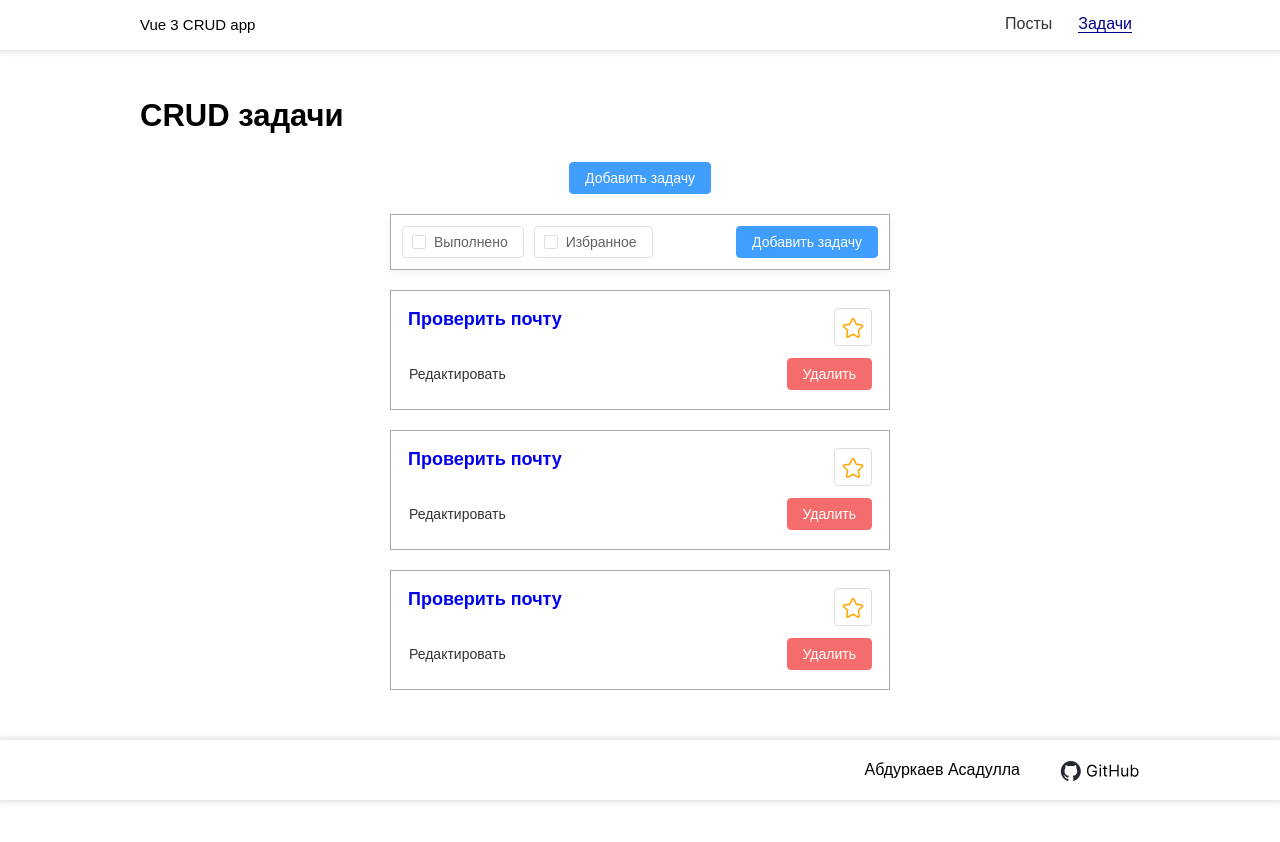
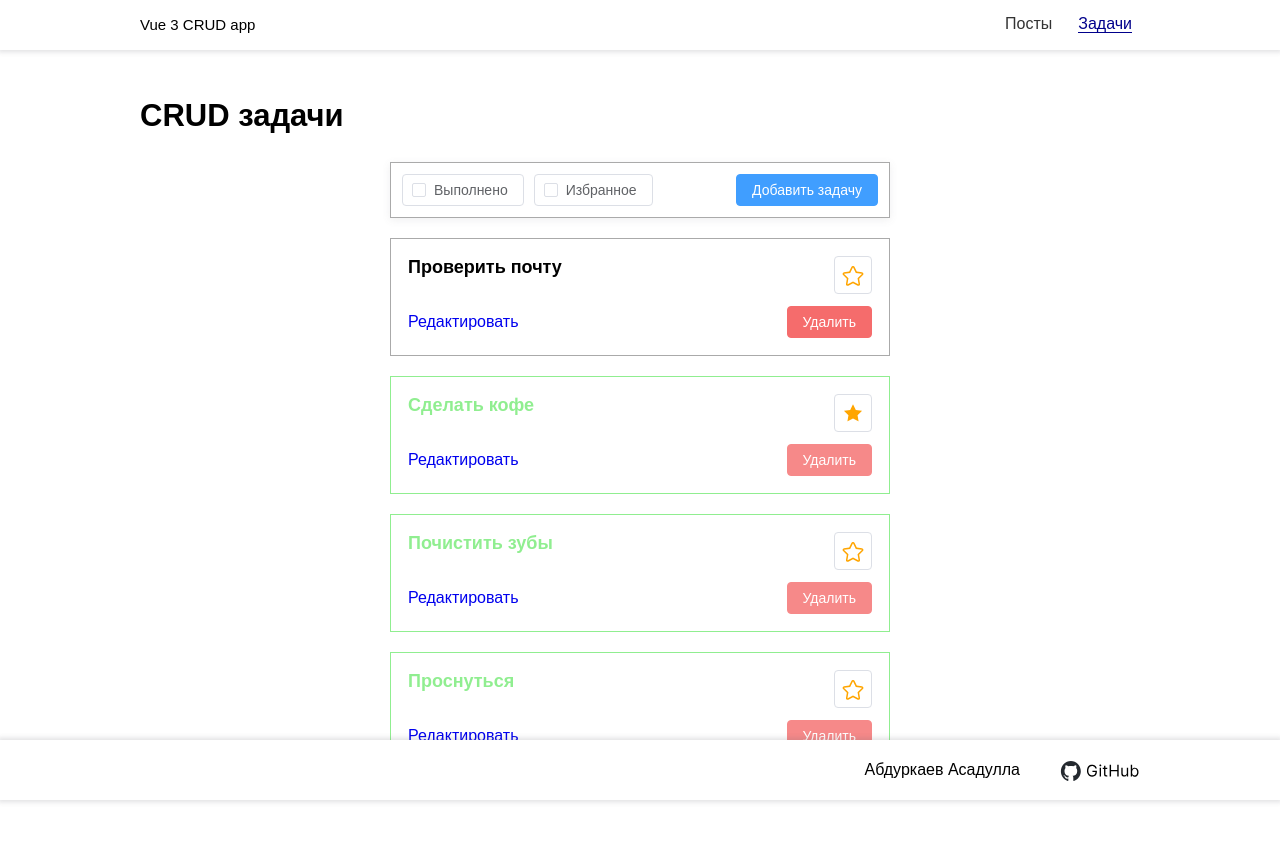
Before and after one commit to AlexandrPROTOS/vue-3-crud, a Vue app: page /tasks in a window 1280 px wide. Shown: the top 842 px of the page. Before the commit the page ends 800 px from the top, so only its background shows below. Built offline with nearby package versions, Linux system fonts and the light colour scheme.

Commit message:
ended posts and post details. function optimisation

```diff
--- /dev/null
+++ b/src/api/post.js
@@ -0,0 +1,15 @@
+const POST_BASE_URL = 'https://jsonplaceholder.typicode.com/posts';
+
+export const POSTS_PER_PAGE = 4;
+
+export const fetchPosts = async (startPost, endPost) => {
+  const response = await fetch(`${POST_BASE_URL}?_start=${startPost}&_end=${endPost}`);
+  const result = response.json();
+  return result;
+};
+
+export const fetchPost = async (postId) => {
+  const response = await fetch(`${POST_BASE_URL}/${postId}`);
+  const result = response.json();
+  return result;
+};
--- a/src/components/PageFooter.vue
+++ b/src/components/PageFooter.vue
@@ -20,21 +20,20 @@
   width: 100vw;
   background-color: white;
   box-shadow: 0 0 5px 2px rgb(100 100 111 / 0.2);
-}
 
-.footer__main-container{
+  &__main-container{
     height: 60px;
     padding-top: 20.5px;
     padding-bottom: 20.5px;
   }
 
-.footer__content{
+  &__content{
     display: flex;
     justify-content: end;
     gap:40px ;
   }
 
-.footer__personal-name{
+  &__personal-name{
     margin: 0;
     padding: 0;
     font-size: 16px;
@@ -44,12 +43,11 @@
     color: rgb(0 0 0 / 1);
   }
 
-.footer__link{
+  &__link{
     width: 80px;
     height: 20px;
     font-size: 0;
     background-image: url("../assets/icons/github-mark.svg");
   }
-
-
+}
 </style>
--- a/src/components/PageHeader.vue
+++ b/src/components/PageHeader.vue
@@ -25,9 +25,8 @@ import { RouterLink } from 'vue-router';
   width: 100vw;
   background-color: white;
   box-shadow: 0 0 5px 2px rgb(100 100 111 / 0.2);
-}
 
-.header__main-container{
+  &__main-container{
     display: flex;
     align-items: center ;
     justify-content: space-between;
@@ -36,7 +35,7 @@ import { RouterLink } from 'vue-router';
     padding-bottom: 12px;
   }
 
-.header__main-name{
+  &__main-name{
     margin: 0;
     padding: 0;
     font-size: 15px;
@@ -46,7 +45,7 @@ import { RouterLink } from 'vue-router';
     color: rgb(0 0 0 / 1);
   }
 
-.header__links-list{
+  &__links-list{
     display: flex;
     list-style: none;
     margin: 0;
@@ -54,24 +53,23 @@ import { RouterLink } from 'vue-router';
     gap:10px ;
   }
 
-.header__link{
+  &__link{
     padding:3px 8px 4px;
   }
 
-.header__link-a{
+  &__link-a{
     text-decoration: none;
     color: rgb(51 51 51 / 1)
+  }
+
+  &__link-a:hover{
+    border-bottom: 1px solid rgb(0 0 0);
+    transition: 0.15s ease;
+  }
 }
 
 .router-link-active{
   color: rgb(0 0 139 / 1);
   border-bottom: 1px solid rgb(0 0 139 / 1);
 }
-
-.header__link-a:hover{
-  border-bottom: 1px solid rgb(0 0 0);
-  transition: 0.15s ease;
-}
-
-
 </style>
--- a/src/components/PostItem.vue
+++ b/src/components/PostItem.vue
@@ -5,25 +5,22 @@ defineProps({
   post: {
     type: Object,
     required: true,
-    validator(id, title, body, userId) {
-      id > 0,
-      title === String,
-      body === String,
-      userId > 0;
+    validator({ id, title, body, userId }) {
+      return id !== undefined
+        && userId !== undefined
+        && title.length && typeof title === 'string'
+        && body.length && typeof body === 'string';
     },
   },
 });
-
 </script>
 
 <template>
-  <li class="posts-view__item post">
+  <li class="post">
     <RouterLink :to="`/post/${post.id}`" class="post__router-link">
-      <h3 class="post__name">
-        {{ post.title }}
-      </h3>
+      <h3 class="post__name">{{ post.title }}</h3>
       <p class="post__text">{{ post.body }}</p>
-      <p class="post__id">user id:<span>{{ post.userId }}</span></p>
+      <p class="post__id">user id: {{ post.userId }}</p>
     </RouterLink>
   </li>
 </template>
@@ -31,8 +28,6 @@ defineProps({
 <style lang="scss" scoped>
 
 .post{
-  width: calc(50% - 10px);
-
   &__router-link{
     display: flex;
     flex-direction: column;
@@ -58,8 +53,20 @@ defineProps({
     padding: 0;
   }
 
+  &__name{
+    font-size: 17px;
+    line-height: 22px;
+  }
+
+  &__text{
+    font-size: 14px;
+    line-height: 20px;
+  }
+
   &__id{
     margin-left: auto;
+    font-size: 13px;
+    line-height: 16px;
   }
 }
 
--- /dev/null
+++ b/src/components/SkeletonItem.vue
@@ -0,0 +1,64 @@
+<script setup>
+</script>
+
+<template>
+  <li class="skeleton">
+    <el-skeleton class="skeleton__block" animated>
+      <template #template>
+        <el-skeleton-item class="skeleton__name" />
+
+        <div class="skeleton__text">
+          <el-skeleton-item
+            v-for="n in 3"
+            :key="n"
+            class="skeleton__text-item"
+          />
+        </div>
+
+        <el-skeleton-item class="skeleton__id" />
+      </template>
+    </el-skeleton>
+  </li>
+</template>
+
+<style lang="scss" scoped>
+.skeleton{
+  &__block{
+    display: flex;
+    flex-direction: column;
+    min-height: 186px;
+    padding: 0 17px;
+    border: 1px solid rgb(170 170 170);
+    box-shadow: 0 2px 8px 0 rgba(99 99 99 / 0.2);
+  }
+
+  &__name{
+    width: 50%;
+    height: 17px;
+    margin-top: 19.5px;
+  }
+
+  &__text{
+    margin-top: 21.5px;
+  }
+
+  &__text-item{
+    height: 14px;
+
+    &:not(:first-child){
+      margin-top: 3px;
+    }
+
+    &:last-of-type{
+      width: 60%;
+    }
+  }
+
+  &__id{
+    width: 70px;
+    height: 13px;
+    margin-top: 16px;
+    align-self: flex-end;
+  }
+}
+</style>
--- a/src/components/TaskItem.vue
+++ b/src/components/TaskItem.vue
@@ -1,43 +1,50 @@
 <script setup>
-
+defineProps({
+  task: {
+    type: Object,
+    required: true,
+    validator({id, title, isDone, isFavorite}) {
+      return id !== undefined
+        && typeof title === 'string'
+        && typeof isDone === 'boolean'
+        && typeof isFavorite === 'boolean';
+    },
+  },
+});
 </script>
 
 <template>
-  <li class="tasks-view__item task">
-    <RouterLink to="/taskDetails" class="task__router-link">
-      <div class="task__line1">
-        <h3 class="task__name">Проверить почту</h3>
+  <li
+    class="tasks-view__item task"
+    :class="{'task--done': task.isDone, 'task--favorite': task.isFavorite}"
+  >
+    <div
+      class="task__line1"
+    >
+      <h3 class="task__name">{{ task.title }}</h3>
       <ElButton size="large" class="task__btn-favorite" />
     </div>
     <div class="task__line2">
-        <el-button type="text" class="task__btn-edit">Редактировать</el-button>
-        <el-button type="danger">Удалить</el-button>
+      <RouterLink :to="`/taskDetails/${task.id}`" class="task__router-link">Редактировать</RouterLink>
+      <el-button type="danger" class="task__btn-delete">Удалить</el-button>
     </div>
-    </RouterLink>
   </li>
 </template>
 
 <style lang="scss" scoped>
 
 .task{
-  border: 1px solid rgb(170 170 170);
-
-  &__router-link{
   display: flex;
   flex-direction: column;
   min-height: 118px;
   padding: 17px;
-    text-decoration: none;
-  }
+  border: 1px solid rgb(170 170 170);
 
-  &__router-link:hover{
+  &:hover{
+    cursor: pointer;
     border: 1px solid rgb(0 0 0);
     box-shadow: 0 2px 8px 0 rgba(99 99 99 / 0.2);
     transition: 0.15s ease;
-  }
-
-  &__router-link:visited{
-    color: black;
   }
 
   &__line1,
@@ -72,15 +79,57 @@
   margin-top: 12px;
   }
 
-  &__btn-edit{
-    color: rgb(51 51 51);
+  &__router-link{
+    height: fit-content;
+    font-size: 16px;
+    line-height: 18.4px;
+    text-decoration: none;
+    align-self: center;
   }
 
-  &__btn-edit:hover{
-    text-decoration: underline;
+  &__router-link:hover{
+  border-bottom: 1px solid rgb(0 0 0);
+  transition: 0.15s ease;
+  }
+
+  &__router-link:visited{
     color: black;
+  }
+
+  &--done {
+    border-color: rgb(144 238 144);
+
+    &:hover{
+      border-color: rgb(144 238 144);
+    }
+
+    .task {
+      &__name{
+        color: rgb(144 238 144);
+      }
+
+      &__router-link {
+        &:hover{
+          border-color: rgb(170 170 170);
+        }
+
+        &:visited{
+          color: rgb(170 170 170);
         }
       }
 
+      &__btn-delete{
+        opacity: 0.8;
+      }
+    }
+
+  }
+
+  &--favorite {
+    .task__btn-favorite{
+      background-image: url('../assets/icons/isfavoriteTrue.svg');
+    }
+  }
+}
 
 </style>
--- /dev/null
+++ b/src/mocks/todos.js
@@ -0,0 +1,28 @@
+const todosMock = [
+  {
+    id: 4,
+    title: 'Проверить почту',
+    isDone: false,
+    isFavorite: false,
+  },
+  {
+    id: 3,
+    title: 'Сделать кофе',
+    isDone: true,
+    isFavorite: true,
+  },
+  {
+    id: 2,
+    title: 'Почистить зубы',
+    isDone: true,
+    isFavorite: false,
+  },
+  {
+    id: 1,
+    title: 'Проснуться',
+    isDone: true,
+    isFavorite: false,
+  },
+];
+
+export { todosMock };
--- a/src/router/index.js
+++ b/src/router/index.js
@@ -23,7 +23,7 @@ const router = createRouter({
       component: PostDetails,
     },
     {
-      path: '/taskDetails',
+      path: '/taskDetails/:id',
       name: 'taskDetails',
       component: TaskDetails,
     },
--- a/src/views/PostDetailsView.vue
+++ b/src/views/PostDetailsView.vue
@@ -1,30 +1,49 @@
 <script setup>
+import { fetchPost } from '@/api/post';
 import {ref} from 'vue';
 import {useRoute} from 'vue-router';
 
 const route = useRoute();
-
-console.log(route.params.id);
-
+const isLoading = ref(false);
 const post = ref({});
 
-const fetchPost = async (postId) => {
-
-  const response = await fetch(`https://jsonplaceholder.typicode.com/posts/${postId}`);
-  const result = await response.json();
-  post.value = result;
+const loadPost =  () => {
+  const postId = route.params.id;
+  isLoading.value = true;
+  setTimeout(async () => {
+    const result = await fetchPost(postId);
+    post.value = result;
+    isLoading.value = false;
+  }, 500);
 };
 
-fetchPost(route.params.id);
+loadPost();
 </script>
 
 <template>
-  <h2
-    class="view-header"
+  <h2 class="view-header">Детальная страница поста</h2>
+
+  <el-skeleton
+    animated
+    v-if="isLoading"
+    class="skeleton-detail"
   >
-    Детальная страница поста
-  </h2>
-  <div class="post-details">
+    <template #template>
+      <el-skeleton-item class="skeleton-detail__title" />
+
+      <div class="skeleton-detail__body">
+        <el-skeleton-item
+          class="skeleton-detail__body-item"
+          v-for="n in 3"
+          :key="n"
+        />
+      </div>
+
+      <el-skeleton-item class="skeleton-detail__id" />
+    </template>
+  </el-skeleton>
+
+  <div class="post-details" v-else>
     <h3 class="post-details__title">Title: {{ post.title }}</h3>
     <p class="post-details__body">Body: {{ post.body }}</p>
     <p class="post-details__id">user id: {{ post.userId }}</p>
@@ -32,7 +51,6 @@ fetchPost(route.params.id);
 </template>
 
 <style lang="scss" scoped>
-
 .post-details{
   display: flex;
   flex-direction: column;
@@ -64,4 +82,38 @@ fetchPost(route.params.id);
   }
 }
 
+.skeleton-detail{
+  display: flex;
+  flex-direction: column;
+  margin-top: 30.5px;
+
+  &__title{
+    height: 21px;
+    max-width: 700px;
+  }
+
+  &__body{
+    max-width: 783px;
+    margin-top: 24.5px;
+  }
+
+  &__body-item{
+    height: 20px;
+
+    &:not(:first-child){
+      margin-top: 2px;
+    }
+
+    &:last-of-type{
+      width: 30%;
+    }
+  }
+
+  &__id{
+    width: 60px;
+    height: 16px;
+    margin-top: 16px;
+    align-self: flex-end;
+  }
+}
 </style>
--- a/src/views/TaskDetailsView.vue
+++ b/src/views/TaskDetailsView.vue
@@ -43,7 +43,7 @@
   }
 
   &__checkbox {
-margin: 0;
+    margin: 0;
   }
 }
 </style>
--- a/src/views/TasksView.vue
+++ b/src/views/TasksView.vue
@@ -1,19 +1,13 @@
 <script setup>
 import TaskItem from '@/components/TaskItem.vue';
+import {todosMock} from '@/mocks/todos.js';
+
 </script>
 
 <template>
-  <h2 class="view-header tasks-view">CRUD задачи</h2>
+  <h2 class="view-header">CRUD задачи</h2>
 
-  <div class="tasks-view__box">
-    <el-button
-      type="primary"
-      size="default"
-      class="tasks-view__btn"
-    >
-      Добавить задачу
-    </el-button>
-
+  <div class="tasks-view">
     <div class="tasks-view__control">
       <div class="tasks-view__control-checkboxes">
         <ElCheckbox
@@ -40,15 +34,17 @@ import TaskItem from '@/components/TaskItem.vue';
     </div>
 
     <ul class="tasks-view__list">
-      <TaskItem v-for="item in [1, 2, 3]" :key="item" />
+      <TaskItem
+        v-for="task in todosMock"
+        :key="task.id"
+        :task="task"
+      />
     </ul>
   </div>
 </template>
 
 <style lang="scss" scoped>
-
 .tasks-view{
-  &__box{
   display: flex;
   flex-direction: column;
   justify-content: center;
@@ -58,10 +54,9 @@ import TaskItem from '@/components/TaskItem.vue';
   margin-right: auto;
   margin-left: auto;
   gap: 20px;
-  }
+
 
   &__btn{
-    margin-right: auto;
     margin-left: auto;
   }
 
@@ -96,5 +91,4 @@ import TaskItem from '@/components/TaskItem.vue';
 .btn__task-edit{
   margin-right: 0;
 }
-
 </style>
```
Also changed, not shown: src/views/PostsView.vue (+35 -28 lines). Lines whose indentation alone changed are shown as unchanged.
